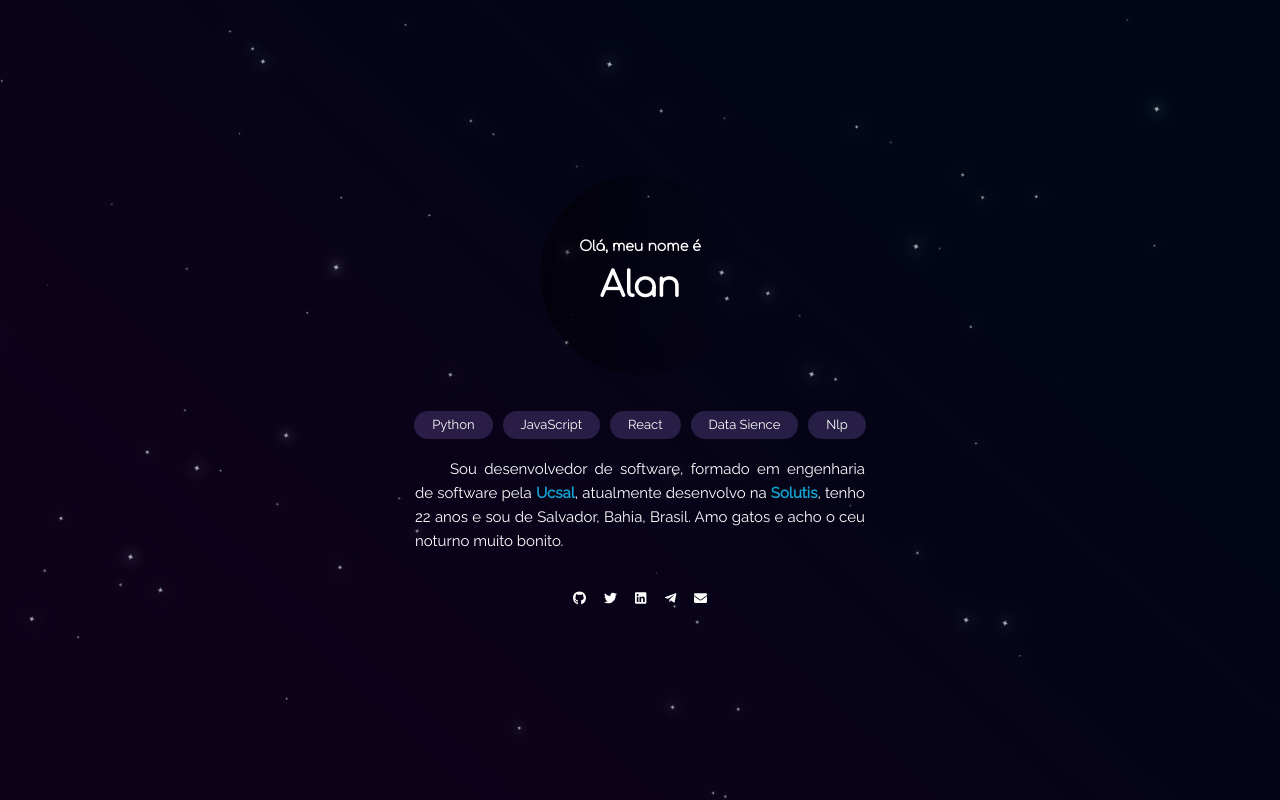
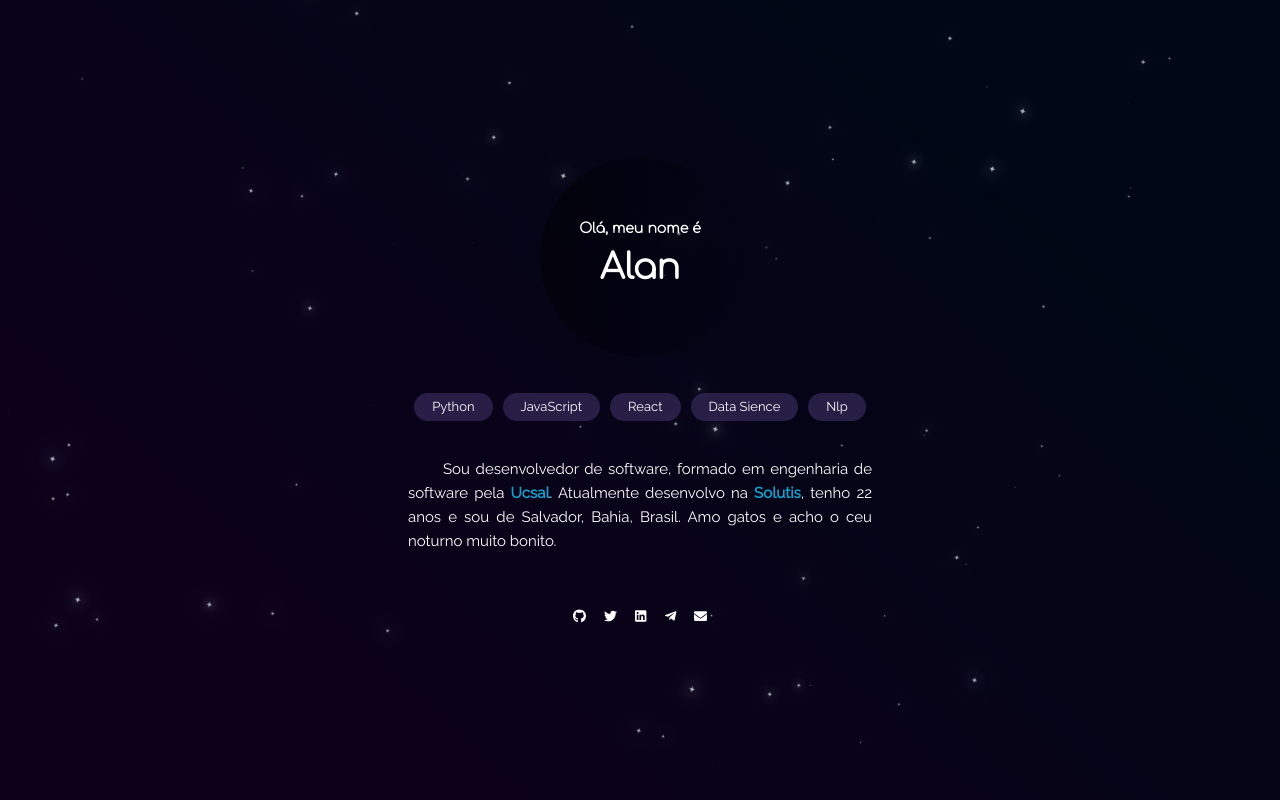
Before and after one commit to alanfgn/alanfgn, a Next.js app: page / in a window 1280 px wide. Built offline with nearby package versions, Linux system fonts and the light colour scheme.

Commit message:
Corrections

```diff
--- a/pages/index.js
+++ b/pages/index.js
@@ -31,7 +31,7 @@ const Home = () => {
 
 					<div className={styles.text}>
 						Sou desenvolvedor de software, formado em engenharia de software pela{" "}
-						<a href="https://www.ucsal.br/"> Ucsal</a>, atualmente desenvolvo na{" "}
+						<a href="https://www.ucsal.br/"> Ucsal</a>. Atualmente desenvolvo na{" "}
 						<a href="https://solutis.com.br/">Solutis</a>, tenho {parseInt(today.getFullYear()) - 1998} anos
 						e sou de Salvador, Bahia, Brasil. Amo gatos e acho o ceu noturno muito bonito.
 					</div>
--- a/styles/Home.module.scss
+++ b/styles/Home.module.scss
@@ -126,8 +126,10 @@ $secondary-glow-color: #24effd;
 
 .interest {
 	display: inline-block;
+	padding: 1rem;
 	padding-top: 2rem;
 	margin: -5px;
+	text-align: center;
 
 	.chip {
 		display: inline-block;
@@ -145,9 +147,9 @@ $secondary-glow-color: #24effd;
 }
 
 .text {
-	padding-top: 1rem;
+	padding: 1rem;
 	font-size: 15px;
-	width: 450px;
+	max-width: 500px;
 
 	text-indent: 35px;
 	text-align: justify;
```
